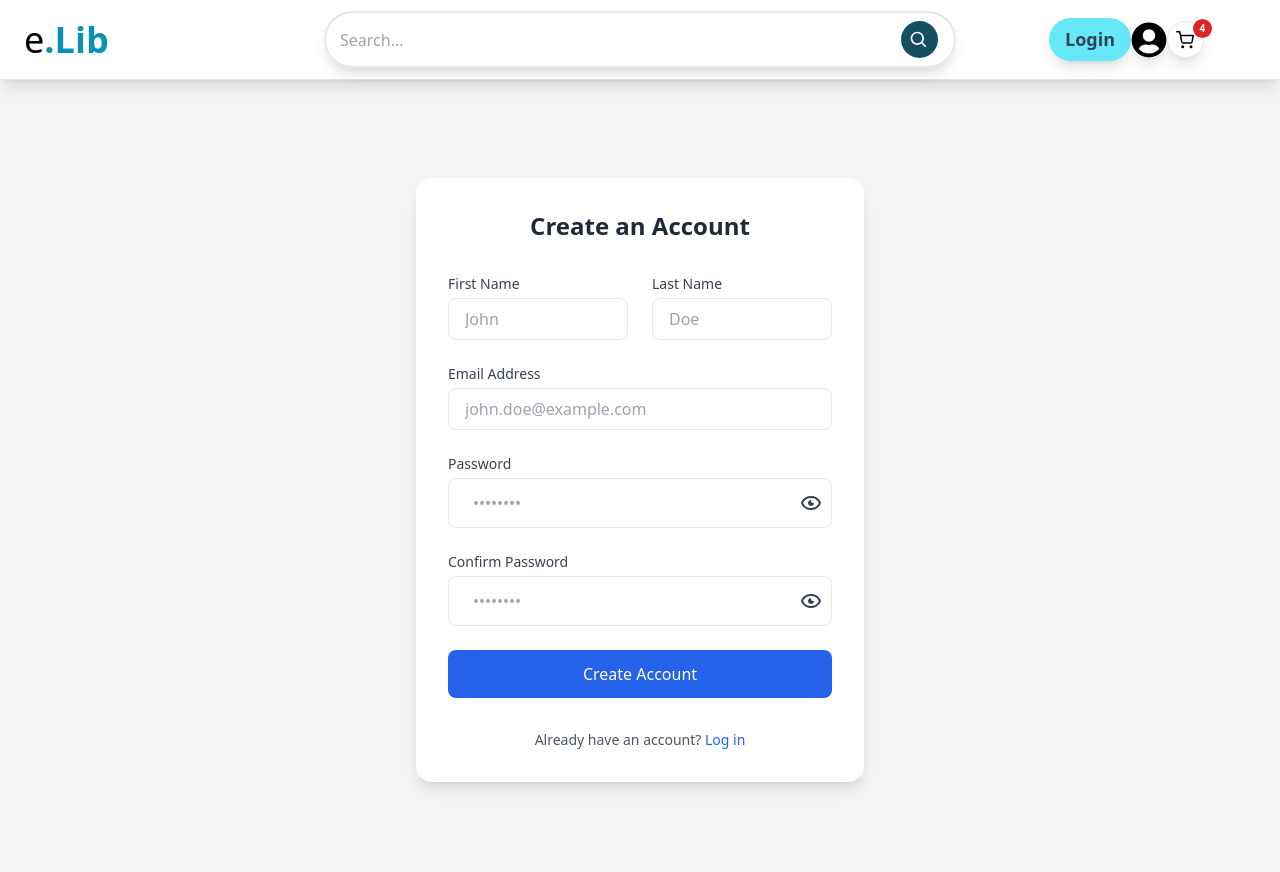
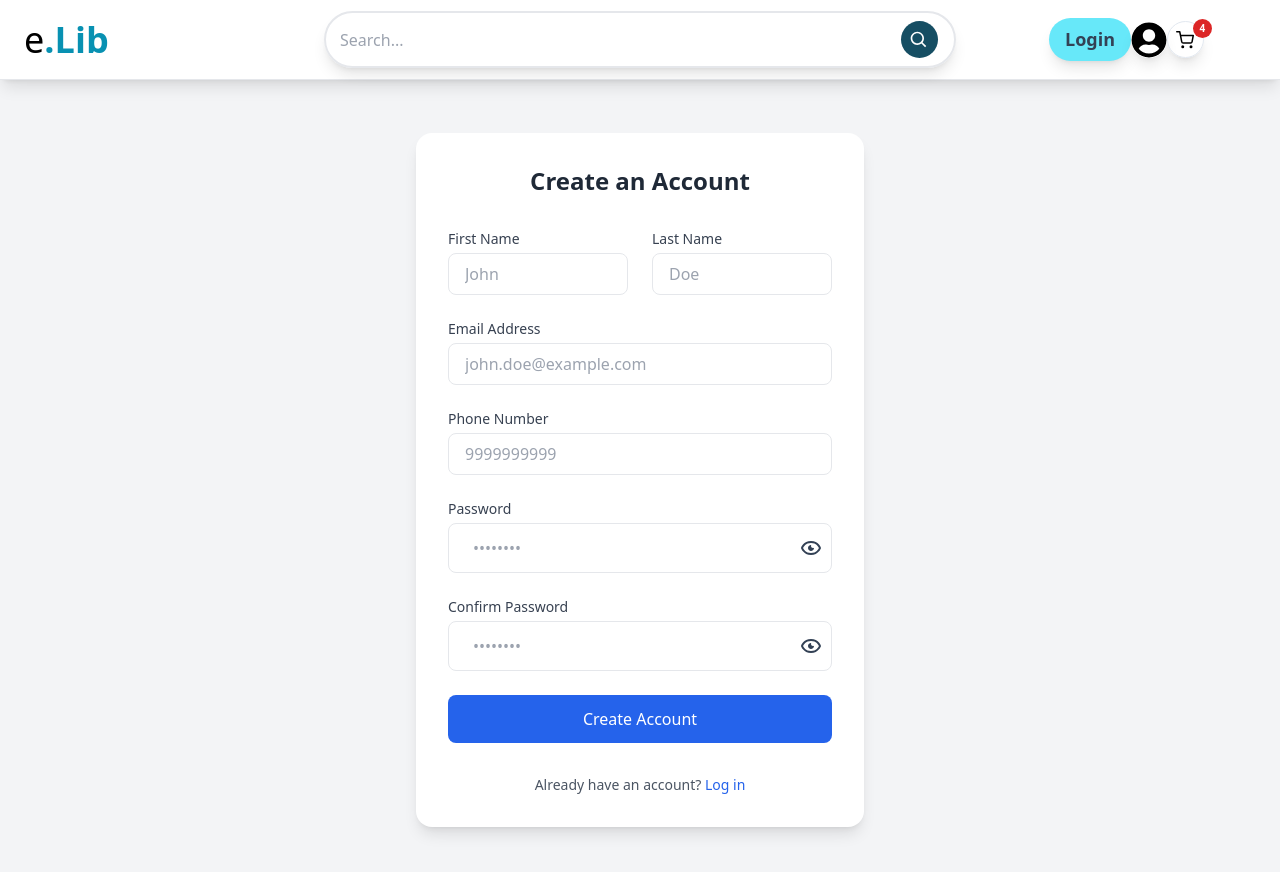
Before and after one commit to rajnirala4104/E-Lib, a React (Vite) app in the folder frontend/e-library/: page /register in a window 1280 px wide. Shown: the top 872 px of the page. Built offline with nearby package versions, Linux system fonts and the light colour scheme; the HTML template or start-up script is replaced by a standard one.

Commit message:
feat: add new field in registration from

```diff
--- a/frontend/e-library/src/pages/Registration.tsx
+++ b/frontend/e-library/src/pages/Registration.tsx
@@ -2,14 +2,14 @@ import React, { useState } from 'react';
 import { Link } from 'react-router-dom';
 import { CloseEyeIcon, OpenEyeIcon } from '../icons';
 import { FormData, FormErrors } from '../types';
-
-
+import { isNumber } from '../utils';
 
 export const Registration: React.FC = () => {
   const [formData, setFormData] = useState<FormData>({
     firstName: '',
     lastName: '',
     email: '',
+    phoneNumber: '',
     password: '',
     confirmPassword: '',
   });
@@ -34,6 +34,12 @@ export const Registration: React.FC = () => {
       newErrors.email = 'Email is required';
     } else if (!/\S+@\S+\.\S+/.test(formData.email)) {
       newErrors.email = 'Please enter a valid email';
+    }
+
+    if (!formData.phoneNumber.trim()){
+      newErrors.phoneNumber = "Phone Number is required";
+    } else if (formData.phoneNumber.length < 11 || formData.phoneNumber.length > 11) {
+      newErrors.phoneNumber = "Phone Number should be a 10 digit number"
     }
 
     if (!formData.password) {
@@ -64,6 +70,7 @@ export const Registration: React.FC = () => {
           firstName: '',
           lastName: '',
           email: '',
+          phoneNumber: '',
           password: '',
           confirmPassword: '',
         });
@@ -144,6 +151,23 @@ export const Registration: React.FC = () => {
 
           <div>
             <label className="block text-sm font-medium text-gray-700 mb-1">
+              Phone Number
+            </label>
+            <input
+              type="text"
+              name="phoneNumber"
+              value={formData.phoneNumber}
+              onChange={(e) => isNumber(e.target.value) ? handleChange(e) : ""}
+              className="w-full px-4 py-2 border rounded-lg focus:ring-2 focus:ring-blue-500 focus:border-transparent outline-none transition-all"
+              placeholder="9999999999"
+            />
+            {errors.phoneNumber && (
+              <p className="mt-1 text-sm text-red-600">{errors.phoneNumber}</p>
+            )}
+          </div>
+
+          <div>
+            <label className="block text-sm font-medium text-gray-700 mb-1">
               Password
             </label>
             <div className='px-2 py-1 flex justify-center items-center border rounded-lg focus:ring-2 focus:ring-blue-500 focus:border-transparent outline-none transition-all'>
--- a/frontend/e-library/src/types/index.ts
+++ b/frontend/e-library/src/types/index.ts
@@ -55,6 +55,7 @@ export interface FormData {
       firstName: string;
       lastName: string;
       email: string;
+    phoneNumber: string;
       password: string;
       confirmPassword: string;
 }
@@ -63,6 +64,7 @@ export interface FormErrors {
       firstName?: string;
       lastName?: string;
       email?: string;
+    phoneNumber?: string;
       password?: string;
       confirmPassword?: string;
 }
--- a/frontend/e-library/src/utils/index.ts
+++ b/frontend/e-library/src/utils/index.ts
@@ -15,3 +15,7 @@ export const shuffleArray = (array) => {
 export const capitalizeFirstLetter = (str: string) => {
       return str.charAt(0).toUpperCase() + str.slice(1);
 }
+
+export const isNumber = (input: string): boolean  => {
+    return input === "" || /^[0-9]+$/.test(input);
+}
```
Also changed, not shown: 1 other file (tests, documents, lock files or other folders).
